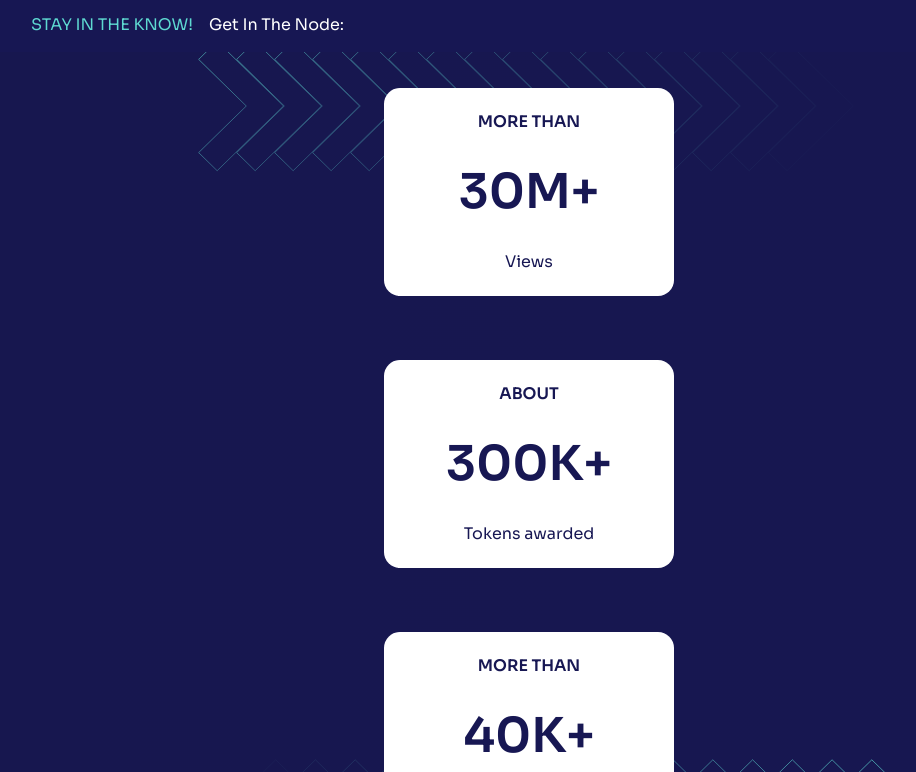
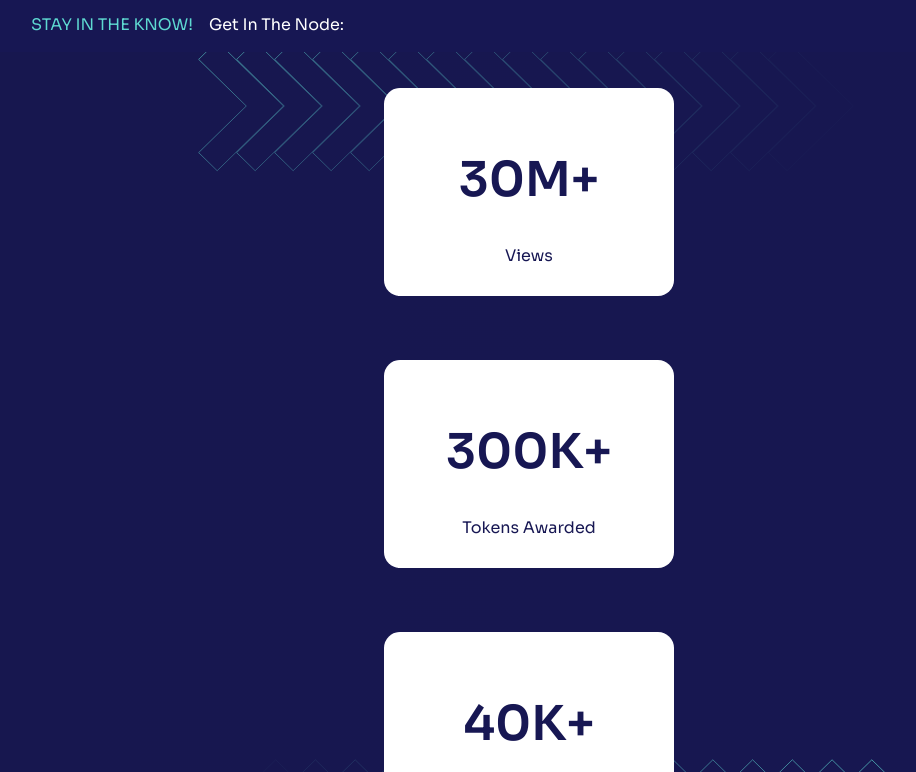
Before and after one commit to koii-network/homepage, a Next.js app: page / in a window 1280 px wide. Shown: the part 748-1520 px from the top of the page, without its empty margins (111-1027 px from the left). Built offline with nearby package versions, Linux system fonts and the light colour scheme.

Commit message:
Fix/button components (#91)
* fix button components

* update bubble

* fix partner target

* lint fix

* card text fix

* a fix lint

```diff
--- a/components/grant-program/components/Bubble.tsx
+++ b/components/grant-program/components/Bubble.tsx
@@ -17,15 +17,18 @@ export const Bubble = ({ size, text }: BubbleProps) => {
       {/**
        * @todo: use raw svg here and animate on hover
        */}
-      <Image src="/images/bubble.svg" alt="" layout="fill" />
-
-      <div className="z-20 flex justify-center text-center text-normal text-dark-blue w-[55%]">
-        <Link href="https://blog.koii.network/The-Koii-Grant-Program-Set-for-Launch/">
-          <a className="block" rel="noreferrer noopener" target="_blank">
-            <p>{text}</p>
-          </a>
-        </Link>
-      </div>
+      <Link href="https://blog.koii.network/The-Koii-Grant-Program-Set-for-Launch/">
+        <a
+          className="block text-center"
+          rel="noreferrer noopener"
+          target="_blank"
+        >
+          <div className="z-20 flex justify-center text-center text-normal text-dark-blue relative">
+            <p className="w-[55%]">{text}</p>
+          </div>
+          <Image src="/images/bubble.svg" alt="" layout="fill" />
+        </a>
+      </Link>
     </div>
   );
 };
--- a/components/num/card.tsx
+++ b/components/num/card.tsx
@@ -1,5 +1,5 @@
 type CardProps = {
-  top: string;
+  top?: string;
   number: string;
   bot: string;
 };
--- a/components/num/num.tsx
+++ b/components/num/num.tsx
@@ -20,9 +20,9 @@ export const Num = () => {
           <Image src="/images/vector/arrow-left.svg" width={854} height={162} />
         </div>
         <div className="relative flex flex-col lg:flex-row pt-[3rem] lg:pt-[6rem] items-center place-content-evenly">
-          <Card top="more than" number="30M+" bot="Views" />
-          <Card top="about" number="300K+" bot="Tokens awarded" />
-          <Card top="more than" number="40K+" bot="Node pre-registered" />
+          <Card number="30M+" bot="Views" />
+          <Card number="300K+" bot="Tokens Awarded" />
+          <Card number="40K+" bot="Node Registrations" />
         </div>
       </div>
     </div>
--- a/components/partners/components/more-partners.tsx
+++ b/components/partners/components/more-partners.tsx
@@ -14,6 +14,7 @@ export const MorePartners = () => (
 
     <Button
       asLink
+      target="_blank"
       href={HubspotFormLinks.PARTNERSHIP}
       className="px-6 w-[220px] h-[53px] py-3 mb-10 bg-white text-dark-blue rounded-[32px] drop-shadow-lg"
       label="Partner with Koii"
--- a/components/ui/Button/base-button.tsx
+++ b/components/ui/Button/base-button.tsx
@@ -25,12 +25,14 @@ export const Button = ({
 
   if (asLink) {
     return (
-      <div
-        className={`${base} display flex justify-center ${className} cursor-pointer`}
-      >
+      <div>
         <Link href={href ?? "#"}>
           <a target={target} className="self-center">
-            {label}
+            <div
+              className={`${base} items-center display flex justify-center ${className} cursor-pointer`}
+            >
+              {label}
+            </div>
           </a>
         </Link>
       </div>
--- a/config/links-config.ts
+++ b/config/links-config.ts
@@ -11,8 +11,8 @@ export enum HubspotFormLinks {
 }
 
 export const companyLinks = [
-  { label: "About", url: "/" },
-  { label: "Earn", url: "/" },
+  // { label: "About", url: "/" },
+  // { label: "Earn", url: "/" },
   { label: "Blog", url: "https://blog.koii.network" },
   { label: "Jobs", url: HubspotFormLinks.JOBS },
   { label: "Developers Docs", url: "https://docs.koii.network" },
```
